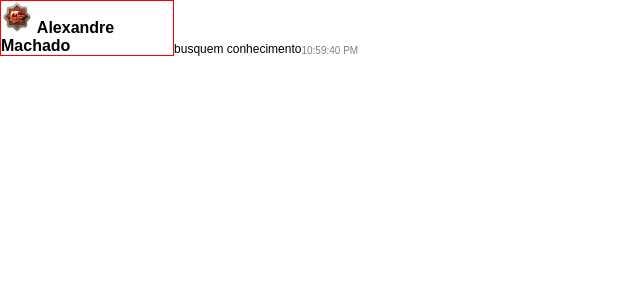
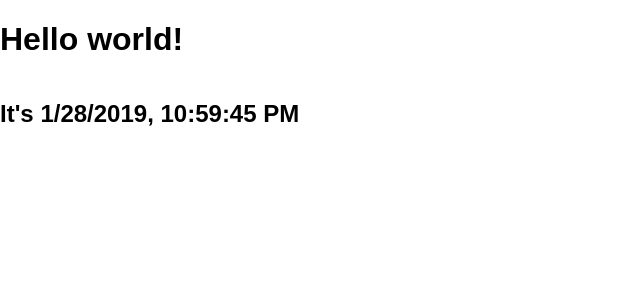
Before and after one commit to soloalex1/react-studies, a React (Create React App) app in the folder simple-components/: page / in a window 1280 px wide. Shown: the top 300 px of the page, without its empty margins (0-640 px from the left). Built offline with nearby package versions, Linux system fonts and the light colour scheme.

Commit message:
Relógio finalizado
Vendo um pouco mais sobre state e lifecycle.

```diff
--- a/simple-components/src/App.js
+++ b/simple-components/src/App.js
@@ -2,7 +2,8 @@ import React, { Component } from 'react';
 
 // import Header from './components/Header'
 // import Navbar from './components/Navbar'
-import Comment from './components/Comment';
+// import Comment from './components/Comment';
+import Clock from './components/Clock';
 
 import './assets/styles/scss/_base.scss';
 
@@ -26,7 +27,8 @@ class App extends Component {
         {/* <Header name="Alexandre Machado"/> */}
         {/* <Navbar name={this.myName} menuLabels={ this.menuLinks }/>  */}
         {/* passar props com nome da prop em si, não do parâmetro do construtor */}
-        <Comment author={this.author} text="busquem conhecimento" date={new Date().toLocaleTimeString()}/>
+        {/* <Comment author={this.author} text="busquem conhecimento" date={new Date().toLocaleTimeString()}/> */}
+        <Clock/>
       </main>
     );
   }
--- a/simple-components/src/components/Clock.js
+++ b/simple-components/src/components/Clock.js
@@ -2,5 +2,38 @@ import React, { Component } from "react";
 
 export default class Clock extends Component {
 
-    render(){}
+    constructor(props){
+        super(props);
+        this.state = { date: new Date() }
+    }
+
+    // métodos de ciclo de vida
+
+    // chamado após a montagem (construção) do componente
+    componentDidMount() {
+        this.timerID = setInterval(
+          () => this.tick(),
+          1000
+        );
+      }
+
+    // chamado antes da desmontagem (destruição) do componente
+    componentWillUnmount(){
+        clearInterval(this.timerID);
+    }
+
+    tick(){
+        this.setState({
+            date: new Date()
+        });
+    }
+
+    render(){
+        return(
+            <div>
+                <h1>Hello world!</h1>
+                <h2>It's {this.state.date.toLocaleString()}</h2>
+            </div>
+        );
+    }
 }
```
